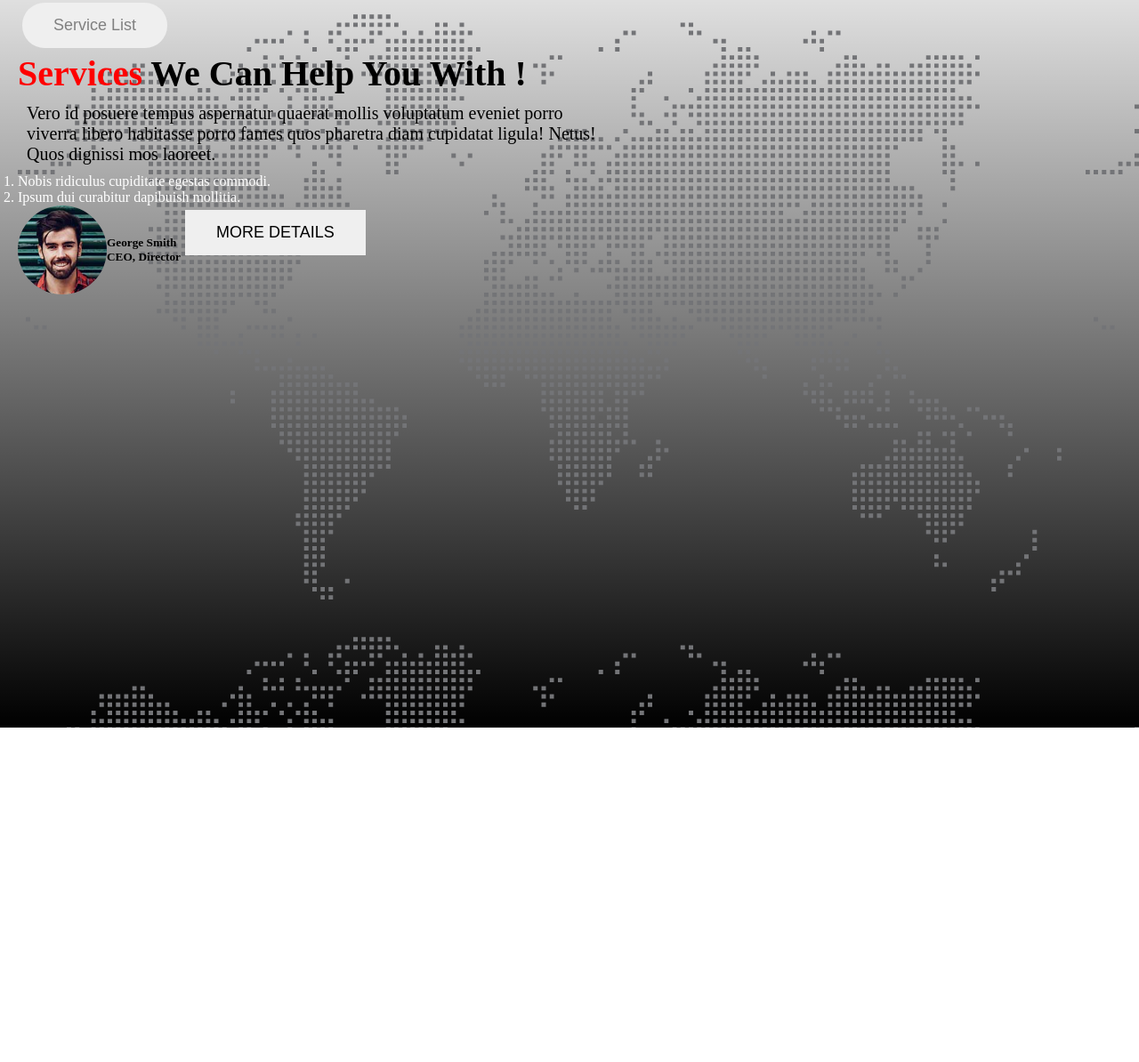
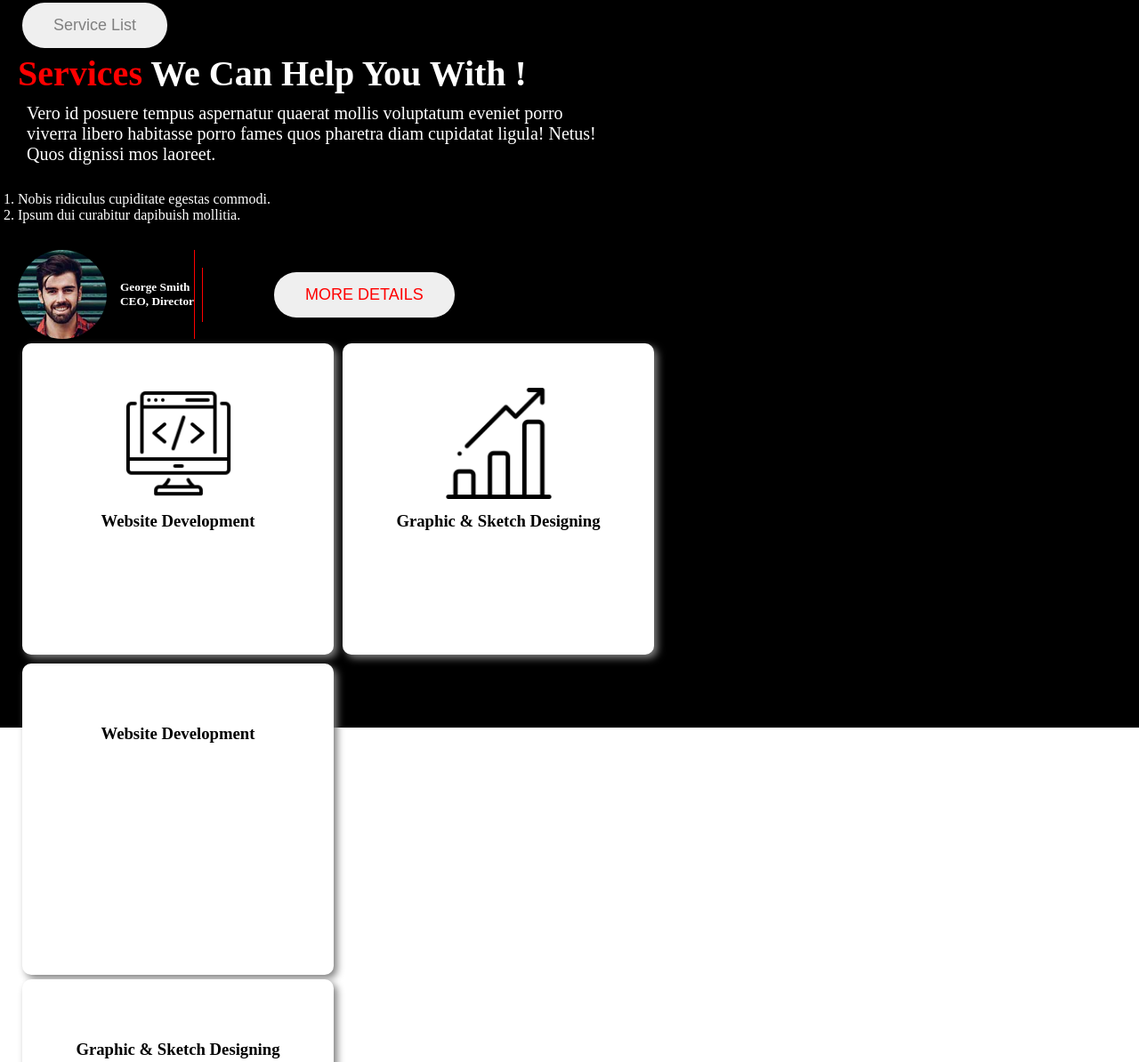
Before and after one commit to saifulaija/digital-agency, a plain HTML site: page asset/index.html in a window 1280 px wide. Shown: the part 911-2105 px from the top of the page at 89% size. Before the commit the page ends 1729 px from the top, so only its background shows below. Drawn offline with Linux system fonts and the light colour scheme.

Commit message:
service section added

```diff
--- a/asset/index.html
+++ b/asset/index.html
@@ -74,13 +74,14 @@
                 <li>Ipsum dui curabitur dapibuish mollitia.</li>
               </ol>
               <div class="author-details">
+
                   <div class="author-image-desc">
-                    <img style="border-radius: 50%; width: 100px ; height: 100px;" src="/asset/image/author.jpg" alt="">
+                    <img style="border-radius: 50%; width: 100px ; height: 100px; margin-right: 15px;" src="/asset/image/author.jpg" alt="">
                     <h5>George Smith
                        <br> CEO, Director</h5>
                   </div>
                   <div class="more-details">
-                    <button class="btn">MORE DETAILS</button>
+                    <button class="btn-more">MORE DETAILS</button>
                   </div>
 
               </div>
@@ -88,6 +89,35 @@
         </div>
         <div class="service-right-container">
 
+          <div class="services">
+            <div class="service-up">
+              <div class="service-item">
+                   <img class="service-logo" src="/asset/icons/coding.png" alt="">
+                   <h3>Website Development</h3>
+              </div>
+              <div class="service-item">
+                 <img class="service-logo" src="/asset/icons/bar-chart.png" alt="">
+
+                <h3>Graphic & Sketch Designing</h3>
+              </div>
+
+            </div>
+            <div class="service-down">
+
+              <div class="service-item">
+                <img src="" alt="">
+                <h3>Website Development</h3>
+           </div>
+           <div class="service-item">
+             <img src="" alt="">
+
+             <h3>Graphic & Sketch Designing</h3>
+           </div>
+
+            </div>
+          </div>
+
+
         </div>
     </div>
 </body>
--- a/asset/style.css
+++ b/asset/style.css
@@ -62,7 +62,6 @@
     background-color: red;
     color: white;
 
-
 }
 .btn-hire{
     color: red;
@@ -71,11 +70,15 @@
 }
 
 /* service style start  */
+
 .service-container{
     width: 100%;
     height: 100vh;
     padding: 20px;
-    background-image: url("/asset/image/footer-bg.png"),linear-gradient(rgba(0,0,0,0.1),rgba(0,0,0,1));
+    background-image: url("/asset/image/footer-bg.png"),linear-gradient(rgba(0,0,0,1),rgba(0,0,0,1));
+    background-blend-mode: overlay;
+    color: white;
+}
 
 .service-btn{
     color: gray;
@@ -94,7 +97,62 @@
     font-size: 20px;
     width: 50%;
     padding: 10px;
+    margin-bottom: 20px;
 }
 ol li{
     color: white;
 }
+
+.author-details{
+    display: flex;
+    margin-top: 30px;
+    margin-right: 80px;
+    justify-content: left;
+    align-items: center;
+}
+.author-image-desc{
+    display: flex;
+    margin-right: 8px;
+    border-right: 1px solid red;
+}
+.more-details{
+
+    border-left: 1px solid red;
+
+
+}
+
+.btn-more{
+
+    padding: 15px 35px;
+    border: none;
+    font-size: 18px;
+    margin: 5px;
+    color: red;
+    border: none;
+    border-radius: 25px;
+    margin-left: 80px;
+
+}
+
+
+.service-item{
+    padding: 50px;
+    background-color: white;
+    box-shadow: 4px 4px 8px gray;
+    width: 250px;
+    height: 250px;
+    text-align: center;
+    color: black;
+    border-radius: 10px;
+    margin: 5px;
+}
+
+.service-logo{
+    width: 50%;
+    padding-bottom: 10px;
+}
+
+.service-up{
+    display: flex;
+}
```
